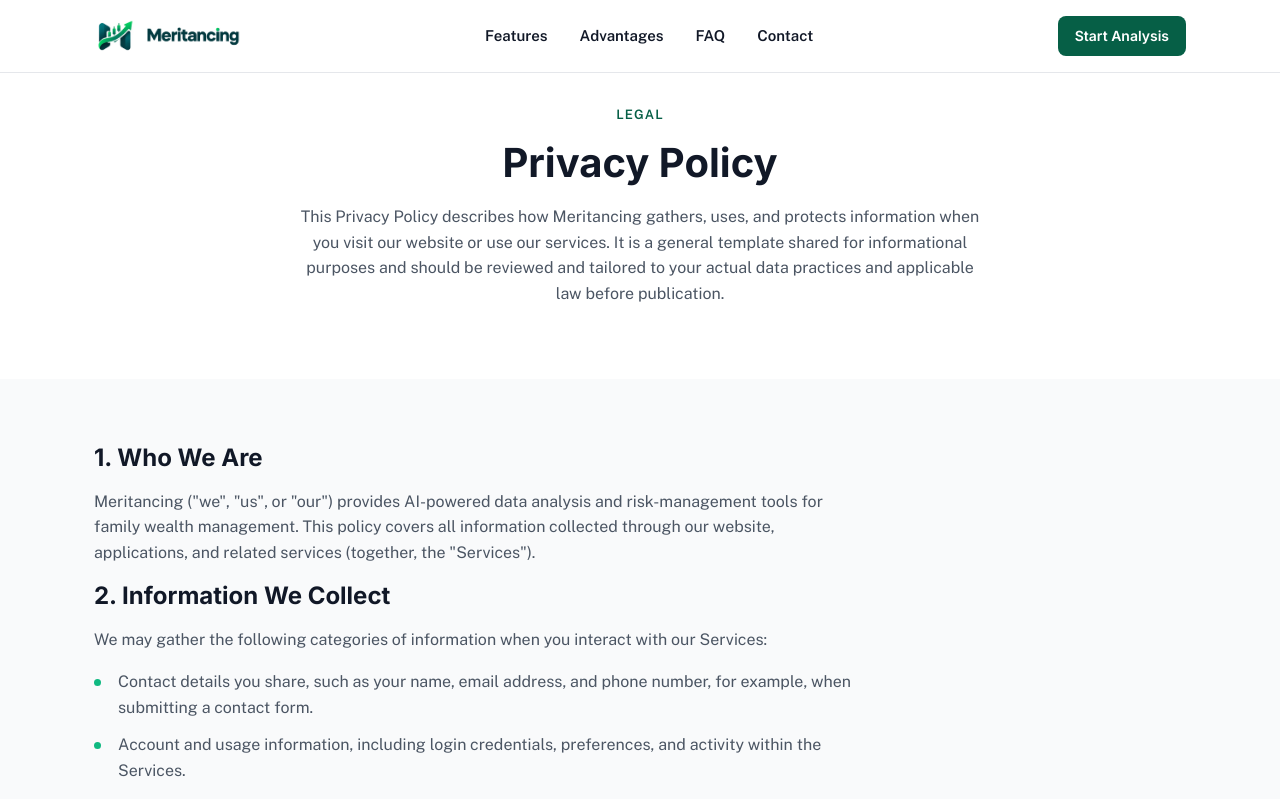
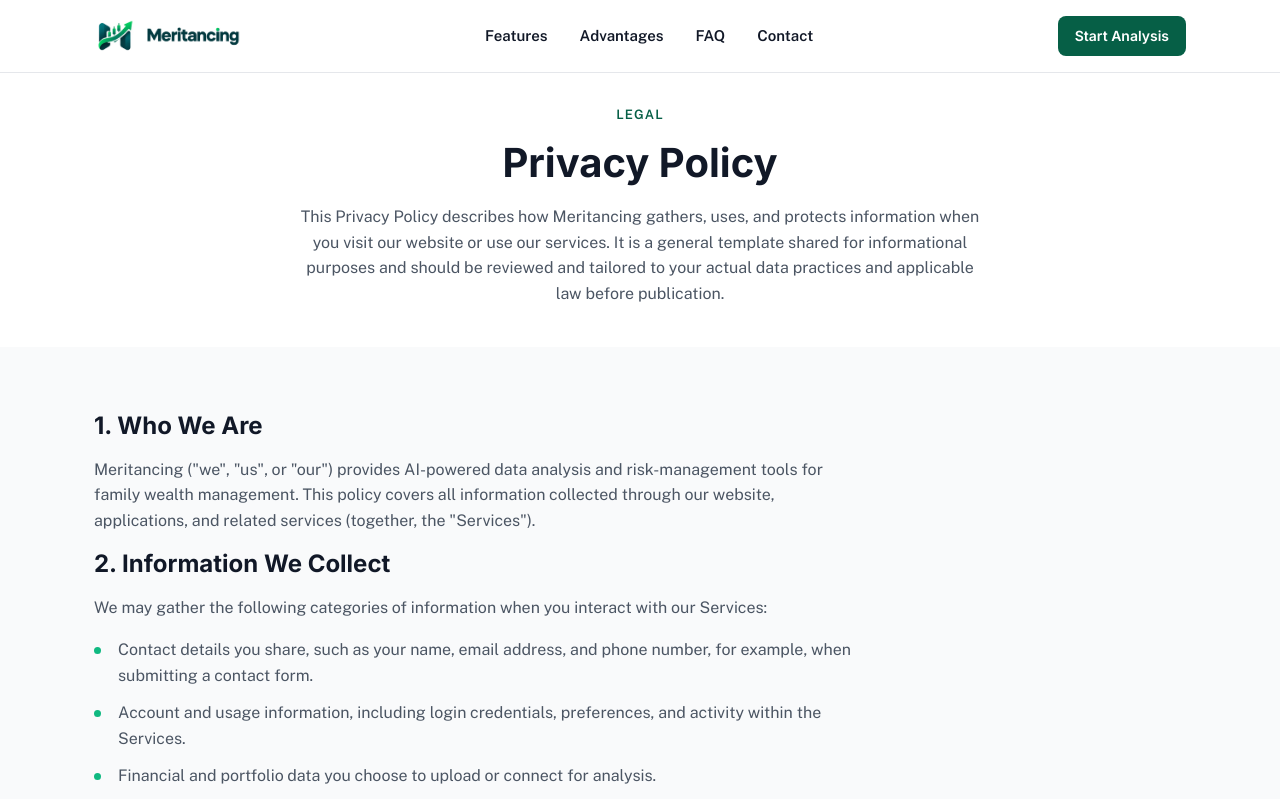
Before and after one commit to taybadeveloper/Meritancing, a Next.js app: page /privacy in a window 1280 px wide. Shown: the top 799 px of the page. Built offline with nearby package versions, Linux system fonts and the light colour scheme.

Commit message:
Reduce gap between legal page hero paragraphs

```diff
--- a/app/globals.css
+++ b/app/globals.css
@@ -297,6 +297,7 @@ section[id]{ scroll-margin-top:72px; }
 .page-head .section-head{
   margin-left:auto;
   margin-right:auto;
+  margin-bottom:var(--space-4);
 }
 .page-head .legal-body{
   margin-left:auto;
```
